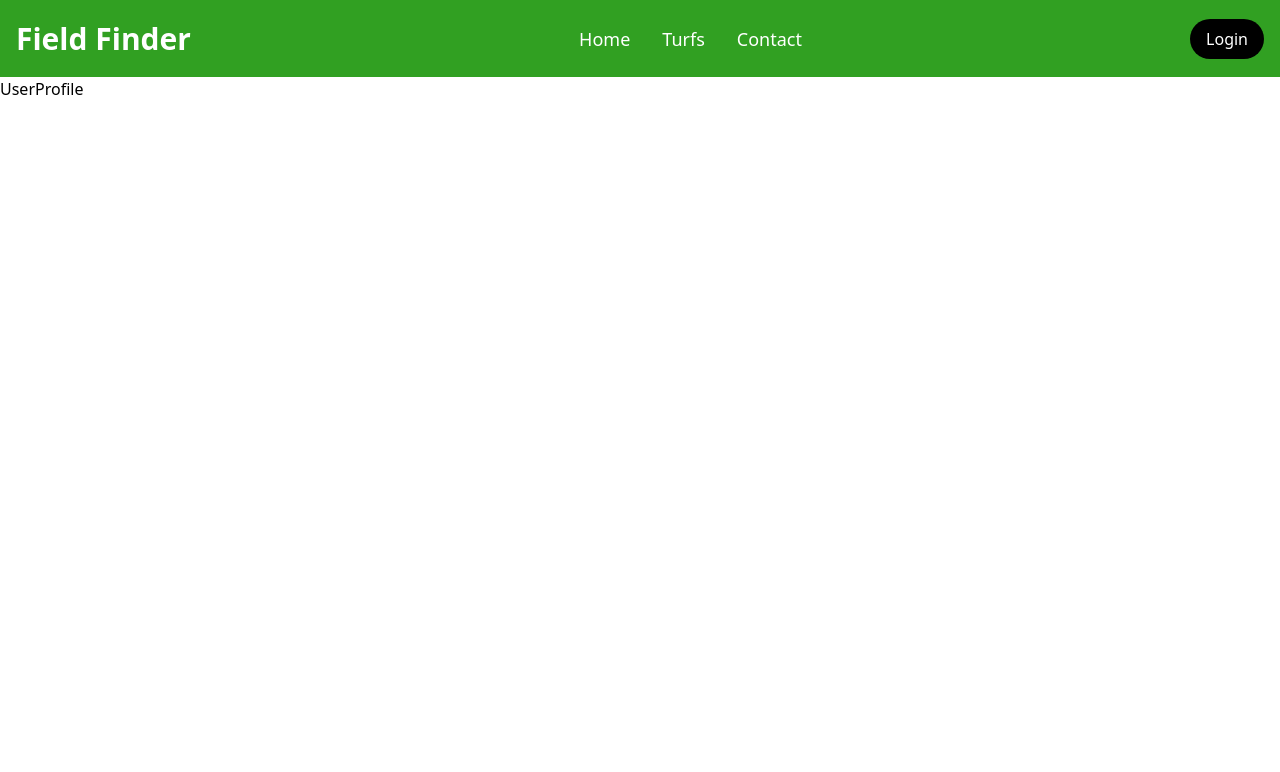
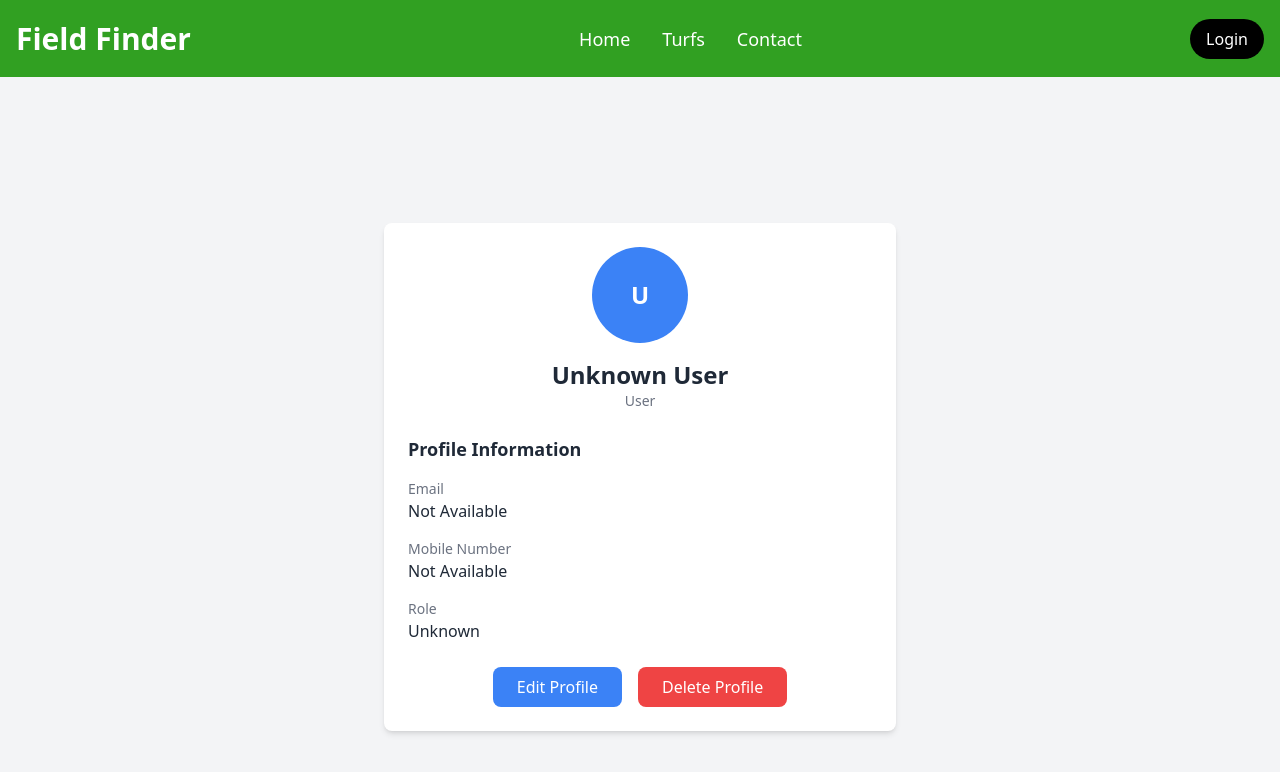
Before and after one commit to joshilalit7433/playit, a React (Create React App) app in the folder client/: page /userprofile in a window 1280 px wide. Shown: the top 772 px of the page. Built offline with nearby package versions, Linux system fonts and the light colour scheme.

Commit message:
initiated user profile page and the log out  functionality

```diff
--- a/client/src/components/Navbar.jsx
+++ b/client/src/components/Navbar.jsx
@@ -2,7 +2,8 @@ import { useState } from "react";
 import { Link, useLocation } from "react-router-dom";
 import Close from "./Close";
 import Menu from "./Menu";
-import { useSelector } from "react-redux";
+import { useSelector, useDispatch } from "react-redux";
+import { logout } from "../redux/authSlice"; // Import the logout action
 import {
   Popover,
   PopoverTrigger,
@@ -11,6 +12,7 @@ import {
 
 export default function Navbar() {
   const { user } = useSelector((store) => store.auth);
+  const dispatch = useDispatch();
   const location = useLocation();
 
   const isLoginOrSignupPage =
@@ -26,6 +28,10 @@ export default function Navbar() {
 
   const toggleBtn = () => {
     setBtn(!btn);
+  };
+
+  const handleLogout = () => {
+    dispatch(logout()); // Clear user data in Redux store
   };
 
   return (
@@ -81,7 +87,10 @@ export default function Navbar() {
                 <li className="hover:bg-gray-100 py-2 px-4 rounded-md cursor-pointer">
                   <Link to="/userprofile">Profile</Link>
                 </li>
-                <li className="hover:bg-gray-100 py-2 px-4 rounded-md cursor-pointer">
+                <li
+                  className="hover:bg-gray-100 py-2 px-4 rounded-md cursor-pointer"
+                  onClick={handleLogout} // Trigger logout
+                >
                   Logout
                 </li>
               </ul>
@@ -136,6 +145,12 @@ export default function Navbar() {
               alt="Profile"
               className="w-8 h-8 rounded-full object-cover"
             />
+            <button
+              onClick={handleLogout} // Trigger logout
+              className="bg-red-500 text-white px-4 py-2 rounded-full hover:bg-red-600 transition"
+            >
+              Logout
+            </button>
           </div>
         )}
       </div>
--- a/client/src/components/UserProfile.jsx
+++ b/client/src/components/UserProfile.jsx
@@ -1,7 +1,59 @@
-import React from 'react'
+import React from "react";
+import { useSelector } from "react-redux";
 
-export default function UserProfile() {
+const UserProfile = () => {
+  const { user } = useSelector((store) => store.auth);
+
   return (
-    <div>UserProfile</div>
-  )
-}
+    <div className="bg-gray-100 min-h-screen flex items-center justify-center">
+      <div className="bg-white shadow-md rounded-lg max-w-lg w-full p-6">
+        {/* Profile Header */}
+        <div className="flex flex-col items-center">
+          <div className="w-24 h-24 bg-blue-500 text-white rounded-full flex items-center justify-center text-2xl font-bold">
+            {user?.fullname?.charAt(0) || "U"}
+          </div>
+          <h1 className="text-2xl font-bold text-gray-800 mt-4">{user?.fullname || "Unknown User"}</h1>
+          <p className="text-sm text-gray-500">
+            {user?.role === "admin" ? "Administrator" : "User"}
+          </p>
+        </div>
+
+        {/* Profile Details */}
+        <div className="mt-6">
+          <h2 className="text-lg font-semibold text-gray-800 mb-4">Profile Information</h2>
+          <div className="grid grid-cols-1 gap-4">
+            {/* Email */}
+            <div>
+              <p className="text-sm text-gray-500">Email</p>
+              <p className="font-medium text-gray-800">{user?.email || "Not Available"}</p>
+            </div>
+            {/* Mobile Number */}
+            <div>
+              <p className="text-sm text-gray-500">Mobile Number</p>
+              <p className="font-medium text-gray-800">{user?.mobilenumber || "Not Available"}</p>
+            </div>
+            {/* Role */}
+            <div>
+              <p className="text-sm text-gray-500">Role</p>
+              <p className="font-medium text-gray-800 capitalize">{user?.role || "Unknown"}</p>
+            </div>
+            {/* Joined Date */}
+
+          </div>
+        </div>
+
+        {/* Action Buttons */}
+        <div className="mt-6 flex justify-center gap-4">
+          <button className="bg-blue-500 text-white px-6 py-2 rounded-lg hover:bg-blue-600 transition">
+            Edit Profile
+          </button>
+          <button className="bg-red-500 text-white px-6 py-2 rounded-lg hover:bg-red-600 transition">
+            Delete Profile
+          </button>
+        </div>
+      </div>
+    </div>
+  );
+};
+
+export default UserProfile;
--- a/client/src/redux/authSlice.js
+++ b/client/src/redux/authSlice.js
@@ -11,7 +11,11 @@ const authSlice = createSlice({
     setUser: (state, action) => {
       state.user = action.payload;
     },
+    logout:(state) => {
+      state.user=null;
+
+    },
   },
 });
-export const { setUser } = authSlice.actions;
+export const { setUser,logout } = authSlice.actions;
 export default authSlice.reducer;
```
Also changed, not shown: 1 other file (tests, documents, lock files or other folders).
